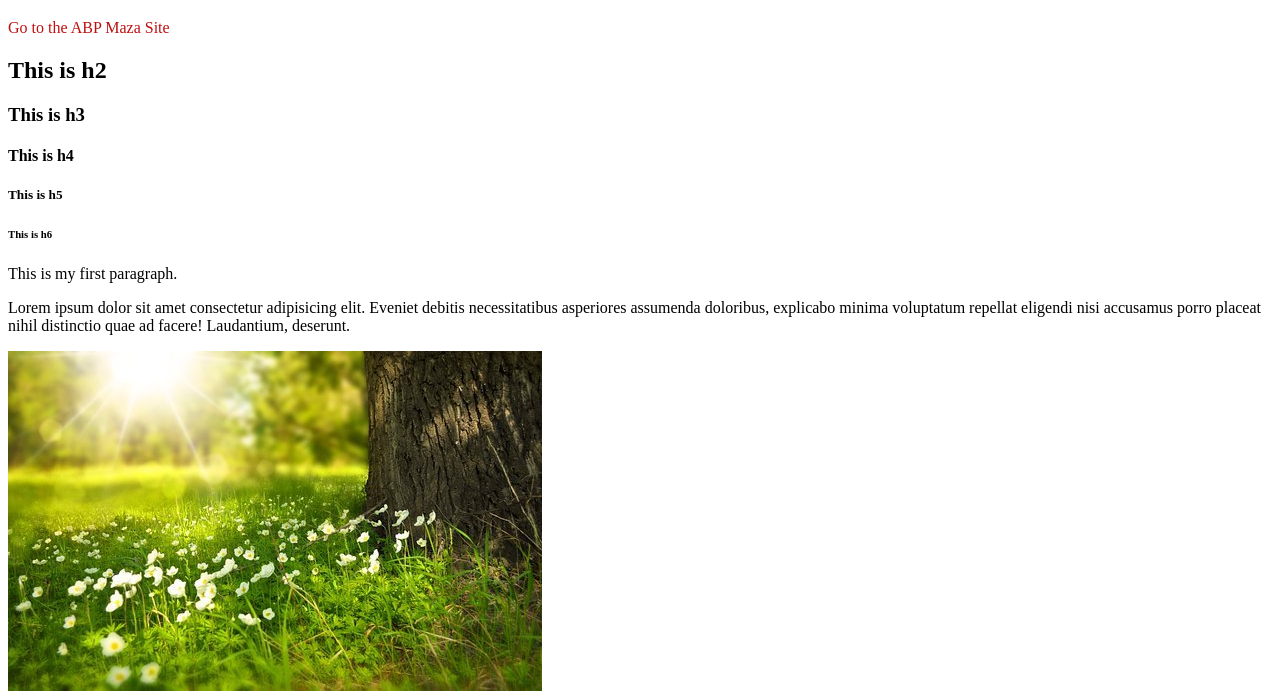
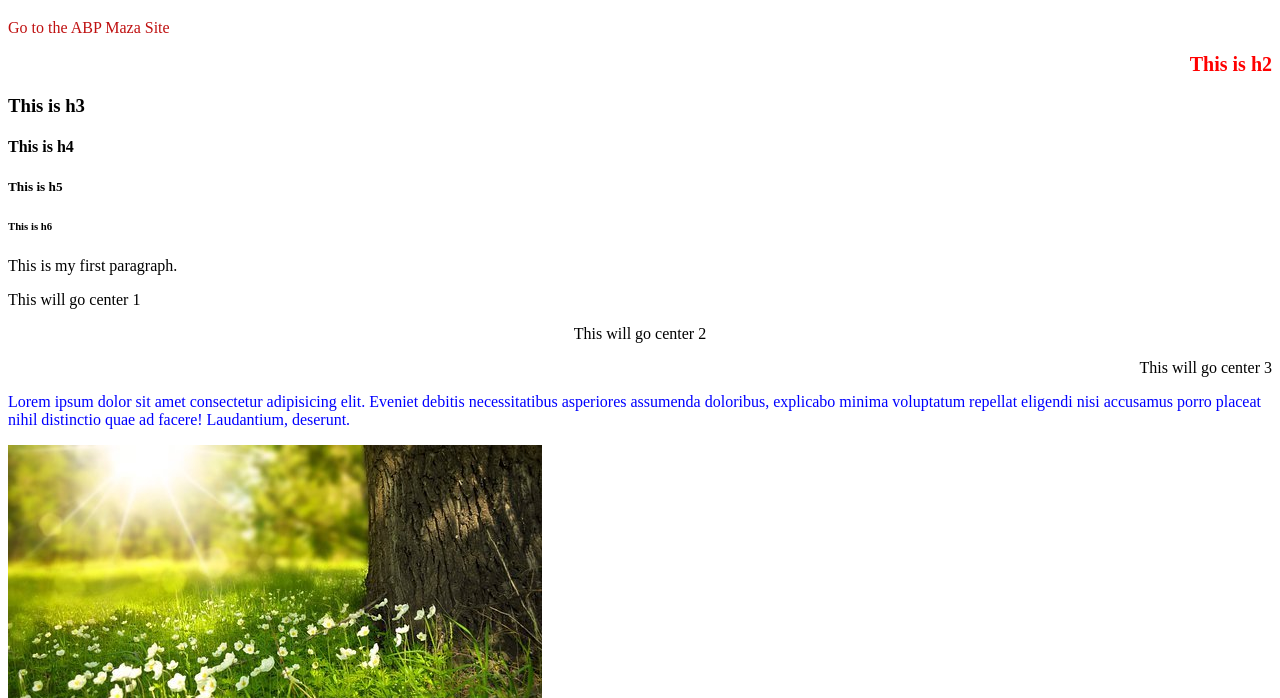
Before and after one commit to pawarnilesh90/sep-web-development, a plain HTML site: page index.html in a window 1280 px wide. Shown: the part 102-800 px from the top of the page. Drawn offline with Linux system fonts and the light colour scheme.

Commit message:
Styling.

```diff
--- a/css/styles.css
+++ b/css/styles.css
@@ -28,6 +28,11 @@ a {
   color: rgb(191, 16, 16);
   text-decoration: none;
 }
+h2 {
+  color: #ff0000;
+  font-size: 25px;
+  text-align: left;
+}
 /* a:hover {
   color: red;
 }
--- a/index.html
+++ b/index.html
@@ -76,6 +76,22 @@
           height: 200px;
         }
       }
+      #myid {
+        color: #0000ff;
+      }
+      p.text-right {
+        text-align: start;
+      }
+      p.text-center {
+        text-align: center;
+      }
+      p.text-right {
+        text-align: end;
+      }
+      h2 {
+        font-size: 20px;
+        text-align: right;
+      }
     </style>
   </head>
   <body>
@@ -96,7 +112,10 @@
     <h5>This is h5</h5>
     <h6>This is h6</h6>
     <p>This is my first paragraph.</p>
-    <p>
+    <p class="text-left">This will go center 1</p>
+    <p class="text-center">This will go center 2</p>
+    <p class="text-right">This will go center 3</p>
+    <p id="myid">
       Lorem ipsum dolor sit amet consectetur adipisicing elit. Eveniet debitis
       necessitatibus asperiores assumenda doloribus, explicabo minima voluptatum
       repellat eligendi nisi accusamus porro placeat nihil distinctio quae ad
```
